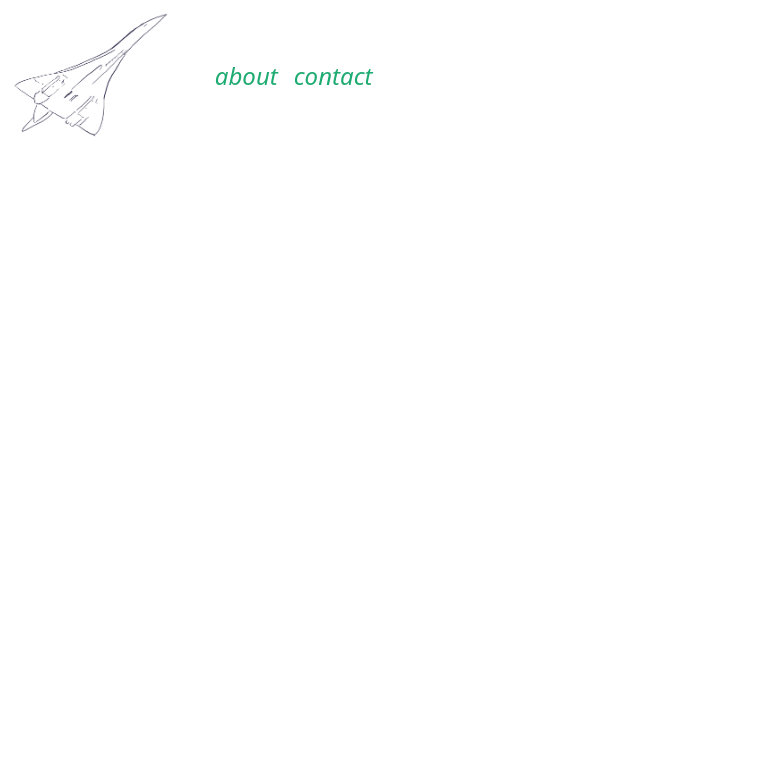
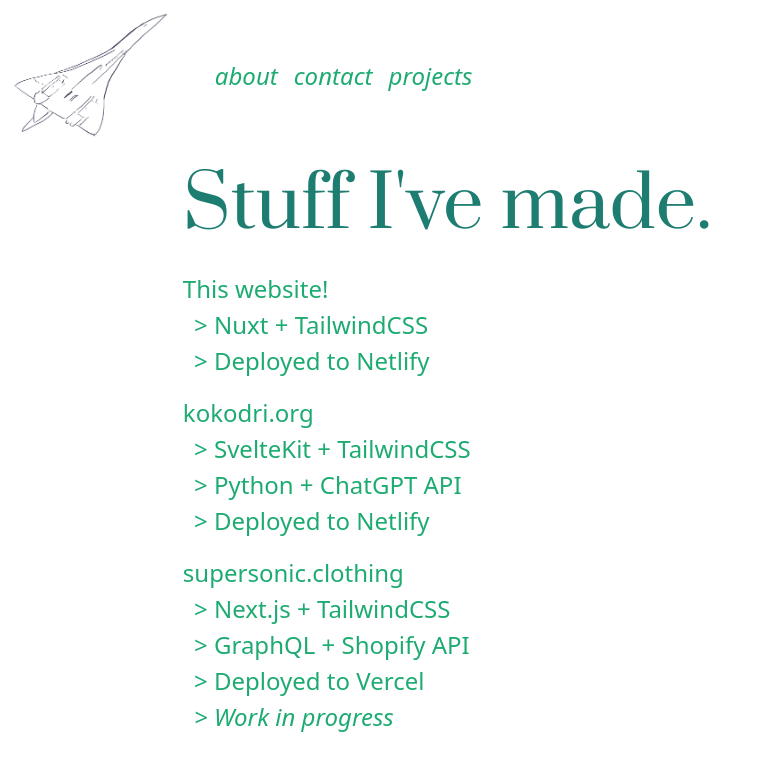
Before and after one commit to mrmikardo/website, a Nuxt app: page /projects in a window 1280 px wide. Before the commit this address had no page. Shown: the top 770 px of the page, without its empty margins (0-757 px from the left). Built offline with nearby package versions, Linux system fonts and the light colour scheme.

Commit message:
add projects page

```diff
--- a/components/navbar/Navbar.vue
+++ b/components/navbar/Navbar.vue
@@ -8,5 +8,6 @@ import Anchor from "../shared/Anchor.vue";
   >
     <Anchor href="/about" text="about" />
     <Anchor href="/contact" text="contact" />
+    <Anchor href="/projects" text="projects" />
   </div>
 </template>
--- /dev/null
+++ b/pages/projects.vue
@@ -0,0 +1,54 @@
+<template>
+  <Head>
+    <Title>Projects | Jack Westmore</Title>
+  </Head>
+  <section class="md:w-2/3 lg:w-1/2">
+    <h1 class="fancy-header">Stuff I've made.</h1>
+    <div class="mb-2">
+      <p>This website!</p>
+      <ul>
+        <li>Nuxt + TailwindCSS</li>
+        <li>Deployed to Netlify</li>
+      </ul>
+      <div class="my-4">
+        <p>
+          <Anchor
+            is-external="true"
+            href="https://www.kokodri.org"
+            text="kokodri.org"
+          />
+        </p>
+        <ul>
+          <li>SvelteKit + TailwindCSS</li>
+          <li>Python + ChatGPT API</li>
+          <li>Deployed to Netlify</li>
+        </ul>
+      </div>
+    </div>
+    <div class="my-4">
+      <p>
+        <Anchor
+          is-external="true"
+          href="https://supersonic.clothing"
+          text="supersonic.clothing"
+        />
+      </p>
+      <ul>
+        <li>Next.js + TailwindCSS</li>
+        <li>GraphQL + Shopify API</li>
+        <li>Deployed to Vercel</li>
+        <li class="italic">Work in progress</li>
+      </ul>
+    </div>
+  </section>
+</template>
+
+<script>
+import Anchor from "~/components/shared/Anchor.vue";
+
+export default {
+  components: {
+    Anchor,
+  },
+};
+</script>
```
